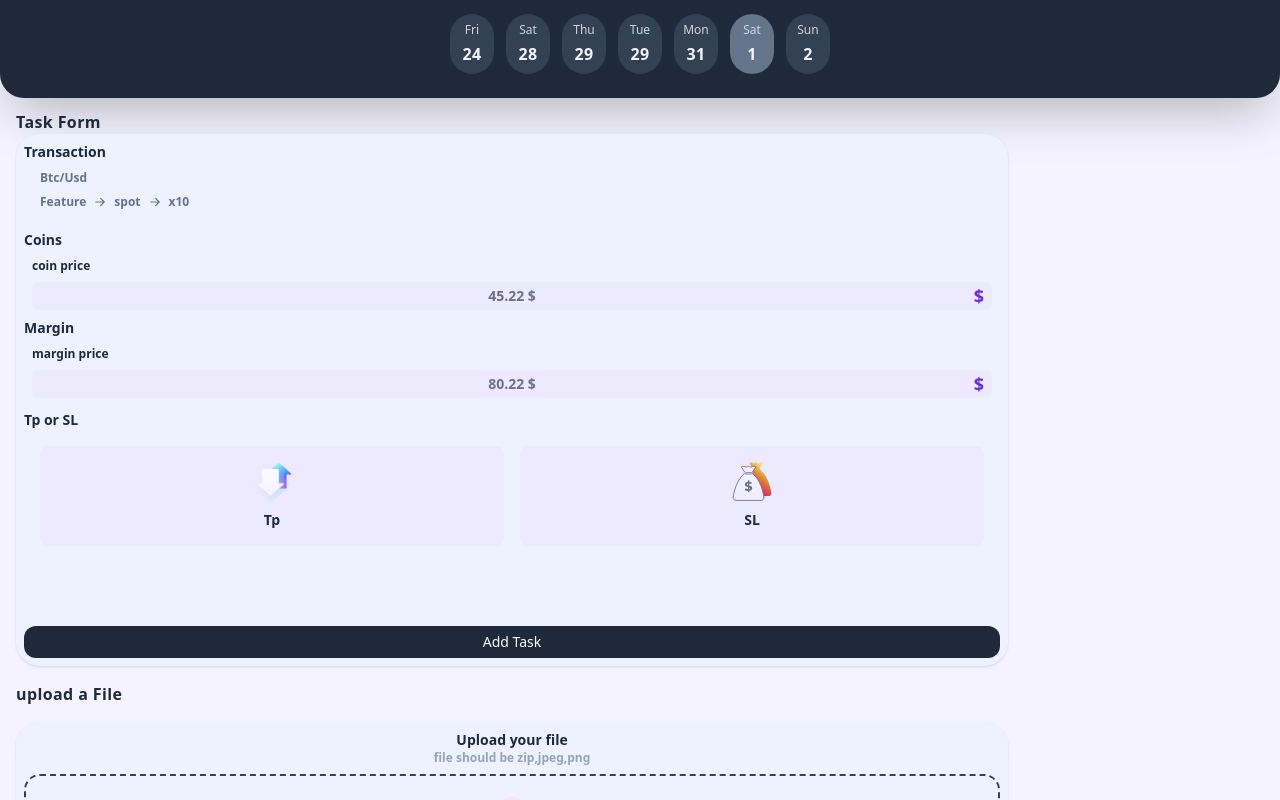
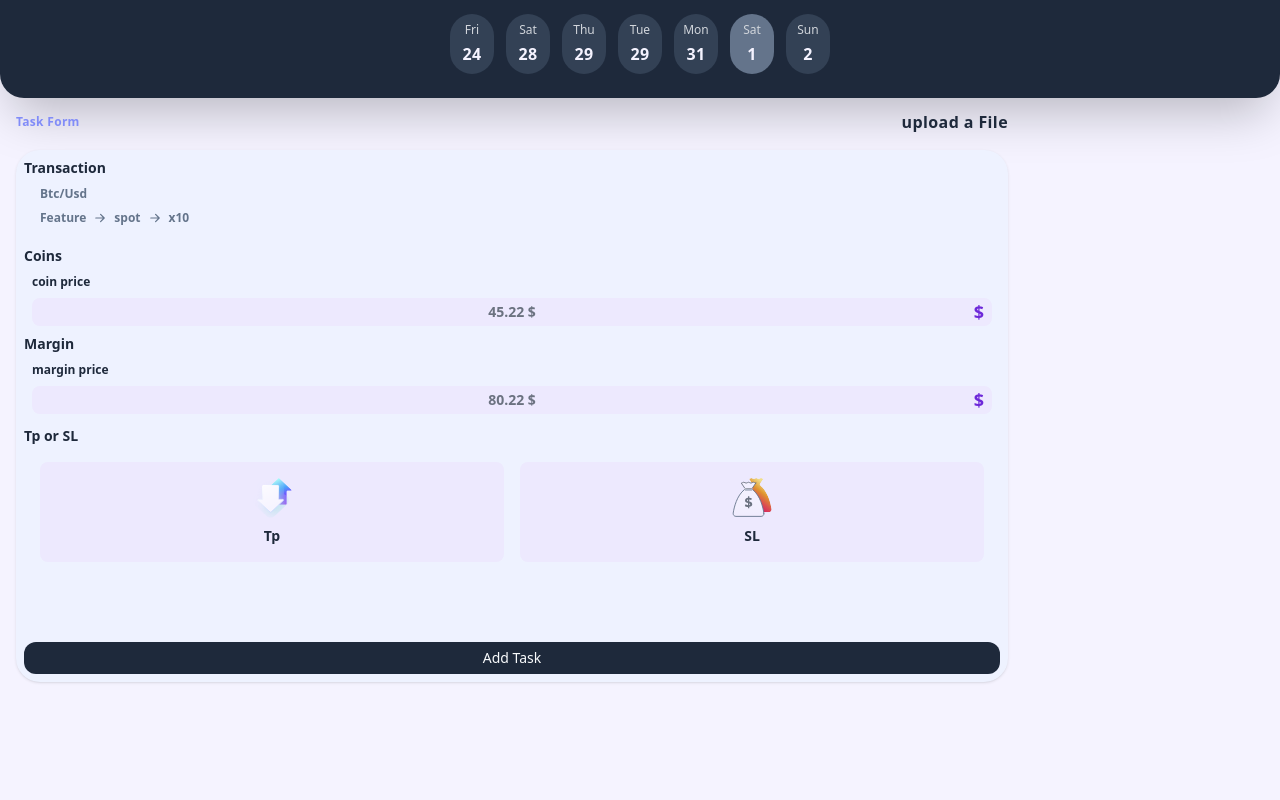
Before and after one commit to Matin-Sangabi/-Journal-trade, a Next.js app: page /AddJournal in a window 1280 px wide. Both pictures are taken after typing "Sample", "Sample" into the empty fields and a click on the button "Generate My Task". Shown: the part 38-838 px from the top of the page. Built offline with nearby package versions, Linux system fonts and the light colour scheme.

Commit message:
toggle form added

```diff
--- a/src/components/formActions/generateTask.js
+++ b/src/components/formActions/generateTask.js
@@ -45,10 +45,35 @@ const GenerateTask = ({ setOpenGenerateTask, tpSl, setTpSl, SelectOrder }) => {
   return (
     <>
       <WeekDate setOpenGenerateTask={setOpenGenerateTask} />
-      <div className="flex flex-col gap-y-4 mt-3 max-w-screen-lg px-4 pb-10 ">
-        <div>
-          <h1 className="text-slate-800 font-bold tracking-wide ">Task Form</h1>
-          <div className="p-2 flex flex-col gap-2 bg-indigo-50 rounded-3xl shadow ">
+      <div className="flex flex-col gap-y-4 mt-3 max-w-screen-lg px-4  overflow-hidden ">
+        <div className="flex items-center justify-between">
+          <h1
+            className={`${
+              !toggleForm
+                ? "text-indigo-400 text-xs hover:underline  "
+                : "text-slate-800"
+            } font-bold tracking-wide transition-all ease-in-out duration-300 `}
+            onClick={() => setToggleForm(!toggleForm)}
+          >
+            Task Form
+          </h1>
+          <h1
+            className={`${
+              toggleForm
+                ? "text-indigo-400 text-xs hover:underline "
+                : "text-slate-800 text-base"
+            }  transition-all ease-in-out duration-300 font-bold tracking-wide `}
+            onClick={() => setToggleForm(!toggleForm)}
+          >
+            upload a File
+          </h1>
+        </div>
+        <div className="relative">
+          <div
+            className={`p-2  flex flex-col gap-2 bg-indigo-50 rounded-3xl shadow transition-all ease-in-out duration-500 ${
+              toggleForm ? "-translate-x-[120%]" : "translate-x-0"
+            }`}
+          >
             <FormHeader title={"Transaction"} />
             <div className="flex flex-col gap-y-2">
               <div className="flex flex-col gap-2 px-4 text-xs font-semibold">
@@ -76,11 +101,16 @@ const GenerateTask = ({ setOpenGenerateTask, tpSl, setTpSl, SelectOrder }) => {
               />
             </div>
           </div>
+          <div
+            className={`${
+              toggleForm
+                ? "translate-x-0 absolute top-0 mt-4"
+                : "translate-x-[120%]"
+            } transition-all ease-in-out duration-500 w-full`}
+          >
+            <UploadDataForm />
+          </div>
         </div>
-        <h1 className="text-slate-800 font-bold tracking-wide ">
-          upload a File
-        </h1>
-        <UploadDataForm />
       </div>
     </>
   );
```
